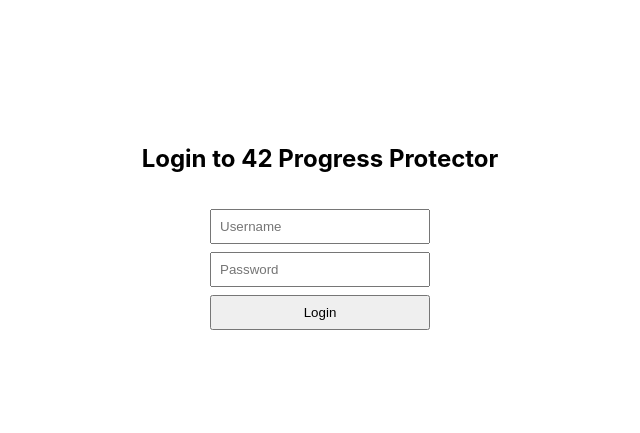
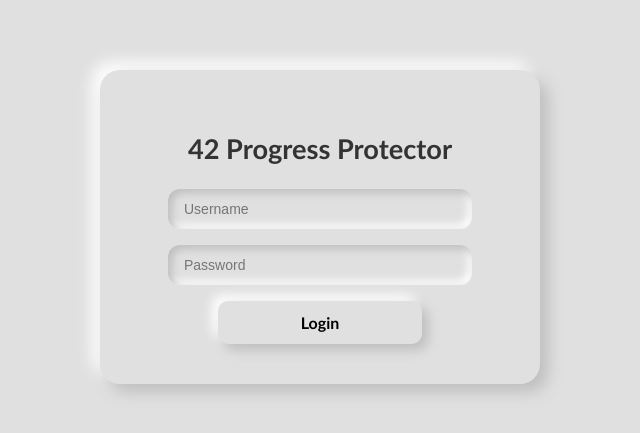
Before and after one commit to U-Mina/42-Internal-Hackthon, a React (Create React App) app: page /login in a window 1280 px wide. Shown: the part 173-606 px from the top of the page, without its empty margins (320-960 px from the left). Built offline with nearby package versions, Linux system fonts and the light colour scheme.

Commit message:
stylish login page

```diff
--- a/src/App.tsx
+++ b/src/App.tsx
@@ -1,6 +1,6 @@
 import React from 'react';
 import ProtectedRoute from 'components/ProtectedRouter';
-import Login from 'components/login/Login';
+import Login from 'pages/login/Login';
 import { BrowserRouter as Router, Route, Switch } from 'react-router-dom';
 import StudentDashboard from './pages/student/StudentDashboard';
 import ProjectDetail from './pages/student/ProjectDetail';
--- a/src/components/login/Login.css
+++ /dev/null
@@ -1,24 +0,0 @@
-.login-container {
-  display: flex;
-  flex-direction: column;
-  align-items: center;
-  justify-content: center;
-  height: 100vh;
-  gap: 1rem;
-}
-
-.login-container form {
-  display: flex;
-  flex-direction: column;
-  gap: 0.5rem;
-}
-
-.login-container input {
-  padding: 0.5rem;
-  width: 200px;
-}
-
-.login-container button {
-  padding: 0.5rem;
-  cursor: pointer;
-}
--- a/src/components/login/Login.tsx
+++ /dev/null
@@ -1,46 +0,0 @@
-import React, { useState } from "react";
-import { useHistory } from "react-router-dom";
-import "./Login.css";
-
-const Login: React.FC = () => {
-  const [username, setUsername] = useState("");
-  const [password, setPassword] = useState("");
-  const history = useHistory();
-
-  const handleSubmit = (e: React.FormEvent) => {
-    e.preventDefault();
-
-    // Dummy login check — replace with real logic later
-    if (username === "student" && password === "42") {
-      localStorage.setItem("isAuthenticated", "true");
-      history.push("/"); // Redirect to dashboard
-    } else {
-      alert("Invalid credentials");
-    }
-  };
-
-  return (
-    <div className="login-container">
-      <h2>Login to 42 Progress Protector</h2>
-      <form onSubmit={handleSubmit}>
-        <input
-          type="text"
-          placeholder="Username"
-          value={username}
-          onChange={(e) => setUsername(e.target.value)}
-          required
-        />
-        <input
-          type="password"
-          placeholder="Password"
-          value={password}
-          onChange={(e) => setPassword(e.target.value)}
-          required
-        />
-        <button type="submit">Login</button>
-      </form>
-    </div>
-  );
-};
-
-export default Login;
--- /dev/null
+++ b/src/pages/login/Login.css
@@ -0,0 +1,98 @@
+body, html {
+  height: 100%;
+  margin: 0;
+  font-family: "Poppins", sans-serif;
+  background: #e0e0e0;
+}
+
+.login-page {
+  background-size: cover;
+  display: flex;
+  align-items: center;
+  justify-content: center;
+  height: 100vh;
+}
+
+.login-container {
+  background: #e0e0e0;
+  opacity: 5;
+  border-radius: 20px;
+  box-shadow: 8px 8px 16px #bebebe, -8px -8px 16px #ffffff;
+  padding: 40px 50px;
+  width: 340px;
+  text-align: center;
+  transition: all 0.3s ease;
+}
+
+.login-container:hover {
+  transform: scale(1.1);
+  box-shadow: 10px 10px 20px #bebebe, -10px -10px 20px #ffffff;
+}
+
+.login-container h2 {
+  margin-bottom: 1.5rem;
+  color: #333;
+  font-weight: 750;
+  font-size: 1.7rem;
+  font-family: 'Gill Sans', 'Gill Sans MT', Calibri, 'Trebuchet MS', sans-serif;
+}
+
+.input-field {
+  margin-bottom: 1rem;
+  text-align: center;
+}
+
+.input-field input {
+  width: 80%;
+  padding: 12px 16px;
+  border: none;
+  outline: none;
+  position: relative;
+  background: #e0e0e0;
+  border-radius: 12px;
+  box-shadow: inset 4px 4px 8px #bebebe,
+              inset -4px -4px 8px #ffffff;
+  font-size: 14px;
+  color: #333;
+  transition: all 0.2s ease-in-out;
+}
+
+.input-field input:focus {
+  box-shadow: inset 2px 2px 5px #bebebe,
+              inset -2px -2px 5px #ffffff;
+  transform: scale(1.1);
+  transition: all 0.2s ease-in-out;
+}
+
+button {
+  width: 60%;
+  padding: 12px;
+  border: none;
+  border-radius: 10px;
+  background: #e0e0e0;
+  box-shadow: 6px 6px 12px #bebebe, -6px -6px 12px #ffffff;
+  cursor: pointer;
+  font-weight: 600;
+  font-size: 1rem;
+  transition: all 0.2s ease;
+  font-family: 'Gill Sans', 'Gill Sans MT', Calibri, 'Trebuchet MS', sans-serif;
+}
+
+button:hover {
+  box-shadow: inset 3px 3px 6px #bebebe, inset -3px -3px 6px #ffffff;
+}
+
+button:active {
+  transform: scale(0.98);
+}
+
+@keyframes fadeIn {
+  from {
+    opacity: 0;
+    transform: translateY(10px);
+  }
+  to {
+    opacity: 1;
+    transform: translateY(0);
+  }
+}
--- /dev/null
+++ b/src/pages/login/Login.tsx
@@ -0,0 +1,74 @@
+import React, { useState } from "react";
+import { useHistory } from "react-router-dom";
+import "./Login.css";
+
+const Login: React.FC = () => {
+  const [username, setUsername] = useState("");
+  const [password, setPassword] = useState("");
+  const history = useHistory();
+
+  const handleSubmit = (e: React.FormEvent) => {
+    e.preventDefault();
+
+    // static login demo
+    if (username === "student" && password === "42") {
+      localStorage.setItem("isAuthenticated", "true");
+      history.push("/");
+    } else {
+      alert("Invalid credentials");
+    }
+  };
+
+  // return (
+  //   <div className="login-container">
+  //     <h2>42 Progress Protector</h2>
+  //     <form onSubmit={handleSubmit}>
+  //       <input
+  //         type="text"
+  //         placeholder="Username"
+  //         value={username}
+  //         onChange={(e) => setUsername(e.target.value)}
+  //         required
+  //       />
+  //       <input
+  //         type="password"
+  //         placeholder="Password"
+  //         value={password}
+  //         onChange={(e) => setPassword(e.target.value)}
+  //         required
+  //       />
+  //       <button type="submit">Login</button>
+  //     </form>
+  //   </div>
+  // );
+    return (
+    <div className="login-page">
+      <div className="login-container">
+        <h2>42 Progress Protector</h2>
+        <form onSubmit={handleSubmit}>
+          <div className="input-field">
+            <input
+              type="text"
+              placeholder="Username"
+              value={username}
+              onChange={(e) => setUsername(e.target.value)}
+              required
+            />
+          </div>
+          <div className="input-field">
+            <input
+              type="password"
+              placeholder="Password"
+              value={password}
+              onChange={(e) => setPassword(e.target.value)}
+              required
+            />
+          </div>
+          <button type="submit">Login</button>
+        </form>
+      </div>
+    </div>
+  );
+};
+
+export default Login;
```
